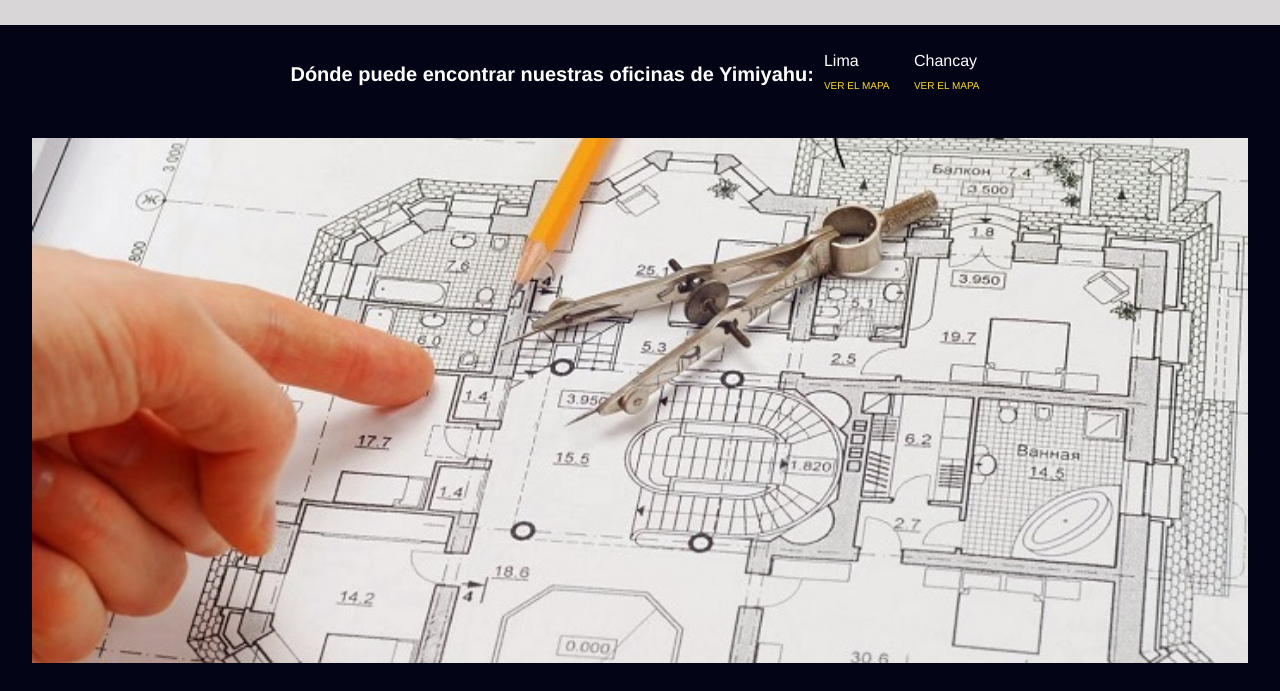
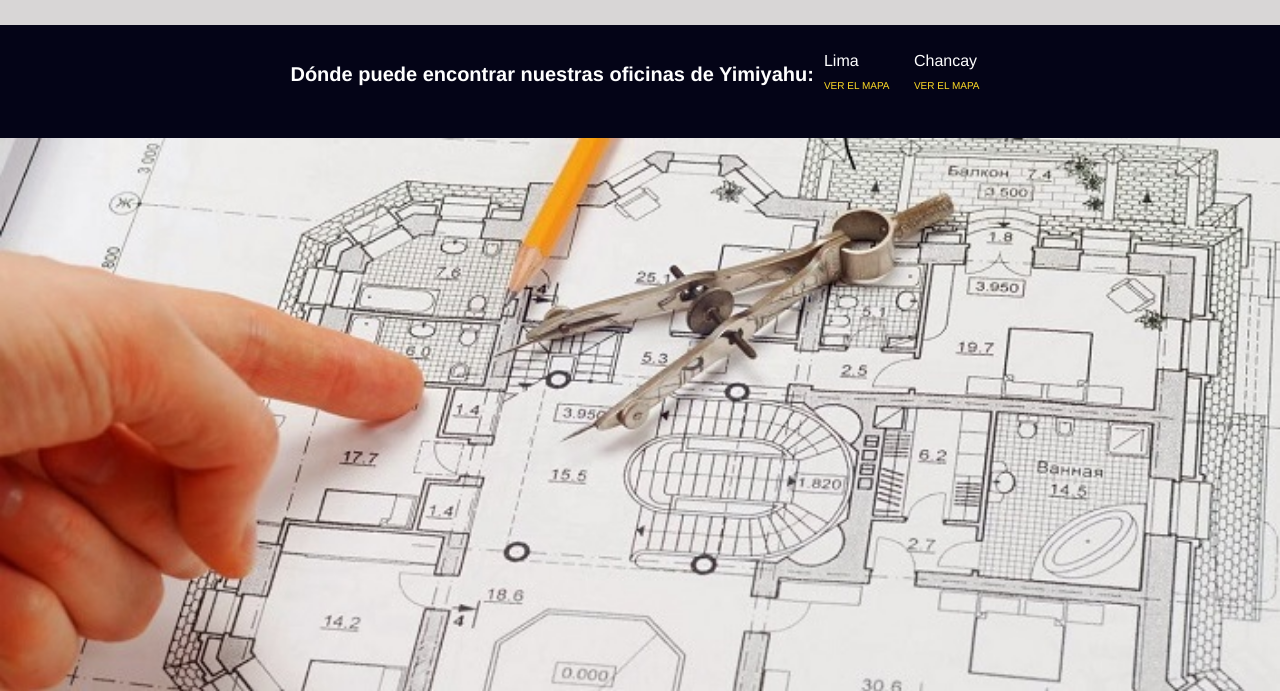
Before and after one commit to Cebeing1/WebYirmiyahu, a plain HTML site: page index.html in a window 1280 px wide. Shown: the part 3970-4661 px from the top of the page. Drawn offline with Linux system fonts and the light colour scheme.

Commit message:
Update sliderPie.css

```diff
--- a/css/sliderPie.css
+++ b/css/sliderPie.css
@@ -1,6 +1,6 @@
 .sliderPie{
-    width: 95%;
-    margin: 0px 20px;
+    width:100%;
+/*     margin: 0px 20px; */
     /* para que no sobrepase el area de trabajo */
     overflow: hidden;
 }
```
